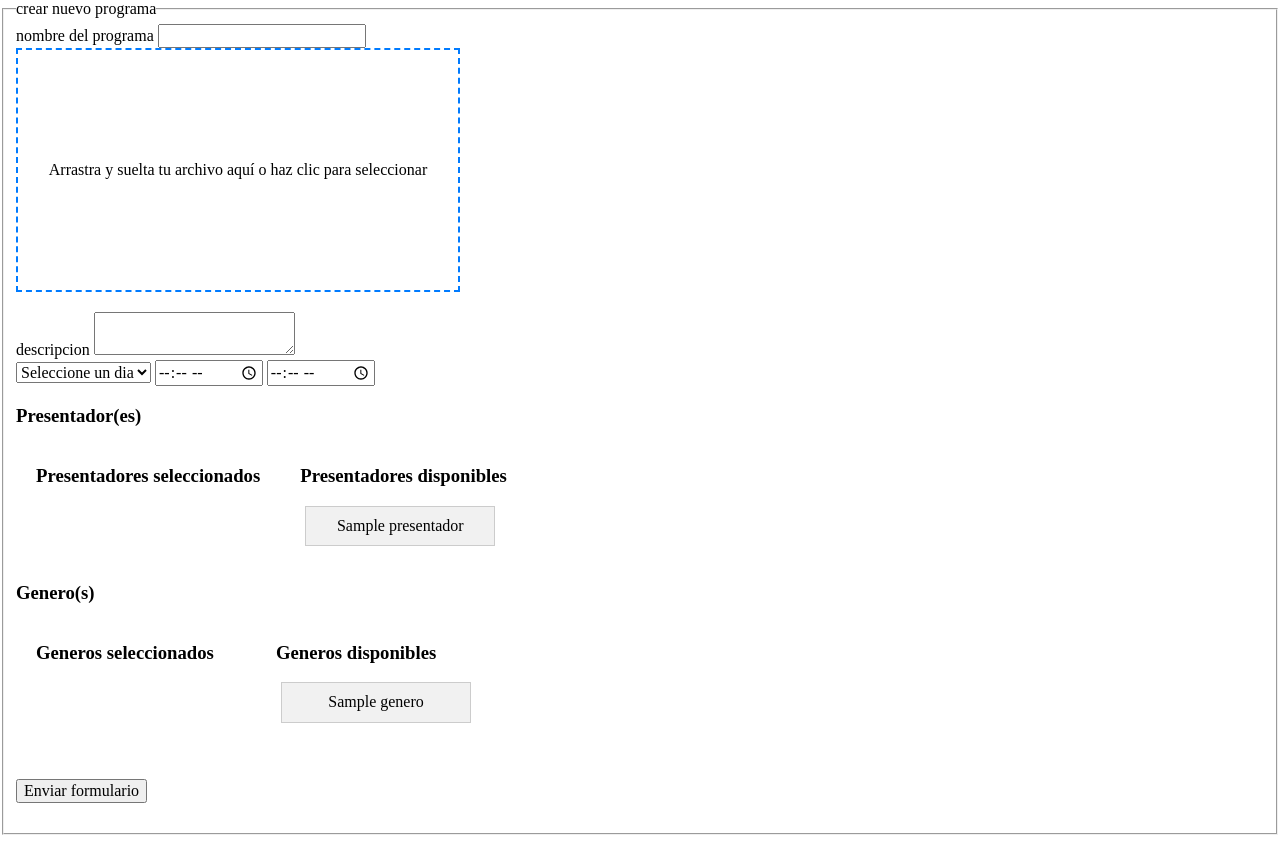
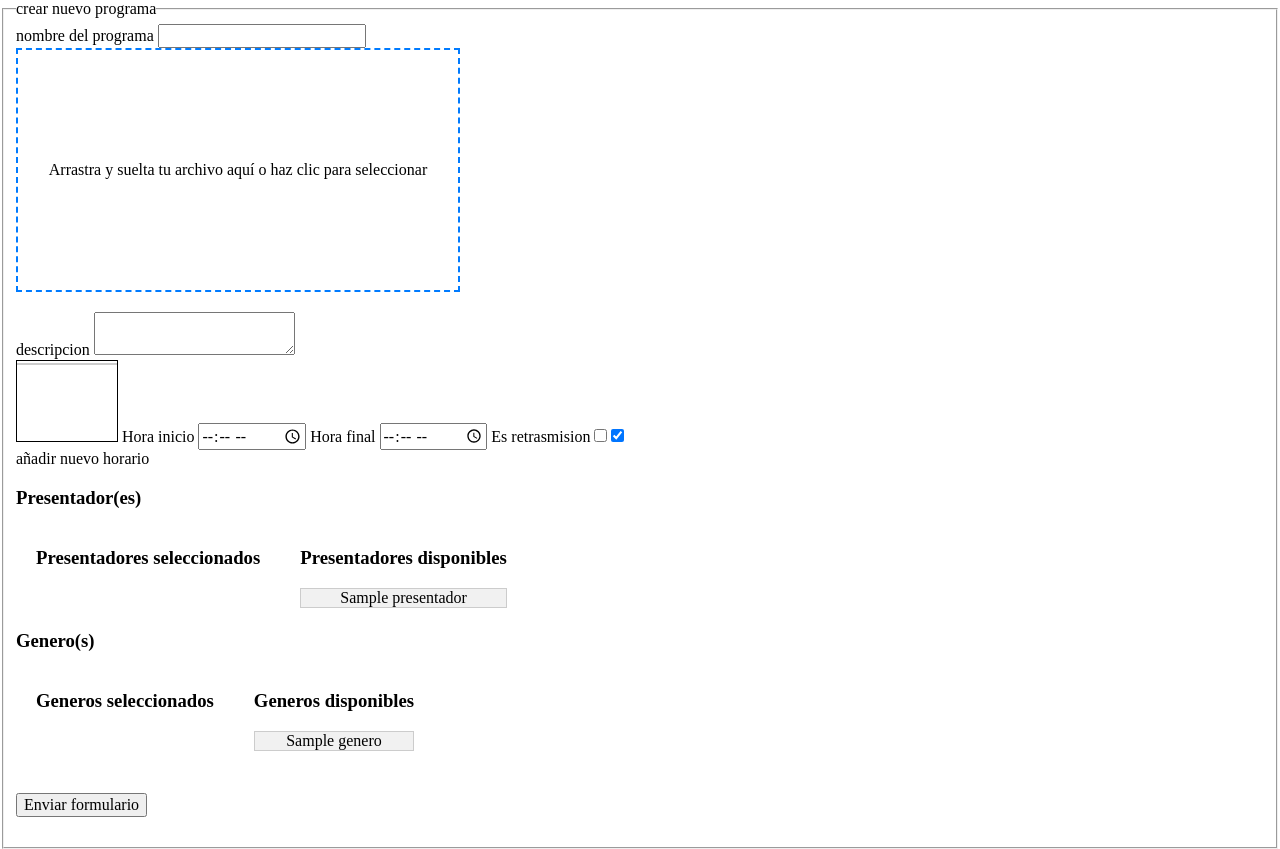
Before and after one commit to Andrew869/RadioUAA, a PHP site: page /create_programa.php in a window 1280 px wide. Run offline with PHP 8.4, Linux system fonts and the light colour scheme; tables that the repository leaves empty or names only in its code hold one stand-in row (values such as "Sample post").

Commit message:
Seleccion de multiples horarios para programa en formulario

```diff
--- a/admin_panel.php
+++ b/admin_panel.php
@@ -9,7 +9,7 @@
 
     include "db_connect.php";
 
-    $db_token = SQL::Select(SQL::USER, "id_user", $_SESSION['id_user'], "session_token")->fetchColumn();
+    $db_token = SQL::Select(SQL::USER, "id_user", $_SESSION['id_user'], ["session_token"])->fetchColumn();
 
     if($_SESSION['session_token'] !== $db_token){
         setcookie("session_token", "", time() - 3600);
@@ -167,7 +167,7 @@
                 $this->current_index = 0;
                 // $this->stmt = SQL::Select($table_name, SQL::ALL, SQL::ALL, "id_user", "username", "email", "password_hash", "nombre_completo", "rol", "cuenta_activa", "fecha_creacion", "ultimo_acceso");
                 $this->field_names = SQL::GetFields($table_name);
-                $this->stmt = SQL::Select($table_name, SQL::ALL, SQL::ALL);
+                $this->stmt = SQL::Select($table_name);
                 $this->stmt->setFetchMode(PDO::FETCH_ASSOC); // set the resulting array to associative
                 parent::__construct(new RecursiveArrayIterator($this->stmt->fetchAll()), self::LEAVES_ONLY);
                 echo "<table>";
--- a/create_programa.php
+++ b/create_programa.php
@@ -1,6 +1,7 @@
 <?php
     include "db_connect.php";
-    // SQL::Delete(SQL::PROGRAMA, 4);
+    // SQL::Delete(SQL::PROGRAMA, 6);
+
     if ($_SERVER["REQUEST_METHOD"] == "POST"){
 
         if(isset($_FILES)){
@@ -26,6 +27,11 @@
         }
 
         $id_programa = SQL::Create(SQL::PROGRAMA, [$_POST['nombre_programa'], $target_file, $_POST['descripcion']]);
+        foreach ($_POST['horarios'] as $value) {
+            foreach (explode(',', $value['dias']) as $dia) {
+                SQL::Create(SQL::HORARIO, [$id_programa, $dia, $value['hora_inicio'], $value['hora_fin'], $value['es_retransmision']]);
+            }
+        }
         foreach (explode(',', $_POST['presentadores']) as $value) {
             SQL::Create(SQL::PROGRAMA_PRESENTADOR, [$id_programa, $value]);
         }
@@ -50,28 +56,36 @@
                 <label for="nombre_programa">nombre del programa</label>
                 <input type="text" name="nombre_programa" id="nombre_programa">
             </div>
-            <div class="drop-zone" id="drop-zone">
+            <div class="drop-zone" id="drop-zone" for="fileInput">
                 Arrastra y suelta tu archivo aquí o haz clic para seleccionar
             </div>
-            <input type="file" name="fileToUpload" id="fileInput" accept="image/*" style="display:none;" required>
+            <input type="file" name="fileToUpload" id="fileInput" accept="image/*" style="display:none;">
             <div>
                 <label for="descripcion">descripcion</label>
                 <textarea name="descripcion" id="descripcion"></textarea>
             </div>
-            <div>
-                <select id="rec_rol" name="dia_semana" id="dia_semana">
-                    <option id="rec_rol0" value="">Seleccione un dia</option>
-                    <option id="rec_rol1" value="Admin">Lunes</option>
-                    <option id="rec_rol2" value="Editor">Martes</option>
-                    <option id="rec_rol3" value="Moderador">Miercoles</option>
-                    <option id="rec_rol3" value="Moderador">Jueves</option>
-                    <option id="rec_rol3" value="Moderador">Viernes</option>
-                    <option id="rec_rol3" value="Moderador">Sabado</option>
-                    <option id="rec_rol3" value="Moderador">Domingo</option>
-                </select>
-                <input type="time" name="" id="">
-                <input type="time" name="" id="">
+            <div id="times_container">
+                <div class="times">
+                    <div class="days_container">
+                        <ul class="days_list" class="0">
+                            <?php
+                                foreach (SQL::GetEnumValues(SQL::HORARIO, "dia_semana") as $dia) {
+                                    echo '<li dia_semana="' . $dia . '">' . $dia . '</li>';
+                                }
+                            ?>
+                        </ul>
+                        <input type="hidden" name="horarios[0][dias]" class="diasSelectedInput" field_name="dias">
+                    </div>
+                    <label for="">Hora inicio</label>
+                    <input type="time" name="horarios[0][hora_inicio]" field_name="hora_inicio">
+                    <label for="">Hora final</label>
+                    <input type="time" name="horarios[0][hora_fin]" field_name="hora_fin">
+                    <label for="">Es retrasmision</label>
+                    <input type="checkbox" name="horarios[0][es_retransmision]" field_name="es_retransmision" value="1" class="chk">
+                    <input type="checkbox" name="horarios[0][es_retransmision]" field_name="es_retransmision" value="0" class="chk" checked>
+                </div>
             </div>
+            <a id="button_addNew">añadir nuevo horario</a>
             <h3>Presentador(es)</h3>
             <div class="container">
                 <div>
@@ -84,7 +98,7 @@
                     <h3>Presentadores disponibles</h3>
                     <ul id="presentadoresAvailable" class="presentadores">
                         <?php
-                            $presentadores = SQL::Select(SQL::PRESENTADOR, SQL::ALL, SQL::ALL, "id_presentador", "nombre_presentador")->fetchAll(PDO::FETCH_ASSOC);
+                            $presentadores = SQL::Select(SQL::PRESENTADOR, SQL::ALL, SQL::ALL, ["id_presentador", "nombre_presentador"])->fetchAll(PDO::FETCH_ASSOC);
                             foreach ($presentadores as $presentador) {
                                 echo '<li id_presentador="' . $presentador["id_presentador"] . '">' . $presentador["nombre_presentador"] . '</li>';
                             }
@@ -106,7 +120,7 @@
                     <h3>Generos disponibles</h3>
                     <ul id="generosAvailable" class="generos">
                         <?php
-                            $generos = SQL::Select(SQL::GENERO, SQL::ALL, SQL::ALL, "id_genero", "nombre_genero")->fetchAll(PDO::FETCH_ASSOC);
+                            $generos = SQL::Select(SQL::GENERO, SQL::ALL, SQL::ALL, ["id_genero", "nombre_genero"])->fetchAll(PDO::FETCH_ASSOC);
                             foreach ($generos as $genero) {
                                 echo '<li id_genero="' . $genero["id_genero"] . '">' . $genero["nombre_genero"] . '</li>';
                             }
--- a/css/styleForm.css
+++ b/css/styleForm.css
@@ -28,20 +28,33 @@
 ul {
     list-style-type: none;
     padding: 0;
-    width: 200px;
+    margin: 0;
+    /* width: 200px; */
 }
 li {
-    margin: 5px;
-    padding: 10px;
+    margin: 2px 0;
+    /* padding: 10px; */
     background-color: #f1f1f1;
     cursor: pointer;
     text-align: center;
     border: 1px solid #ccc;
 }
-.selected {
-    background-color: #d4edda;
-    border-color: #28a745;
-}
 button {
     margin: 20px 0;
 }
+.selected {
+    background-color: lightblue;
+    color: white;
+}
+
+.days_container {
+    width: 100px;
+    height: 80px;
+    border: 1px solid black;
+    overflow: auto;
+    display: inline-block;
+}
+
+#button_addNew{
+    cursor: pointer;
+}
--- a/db_connect.php
+++ b/db_connect.php
@@ -10,6 +10,9 @@
 
         const NULL = "null";
         const ALL = "*";
+        const NONE = "";
+        const ASCENDANT = "ASC";
+        const DESCENDANT = "DESC";
 
         const SELECT = "0";
         const CREATE = "1";
@@ -56,7 +59,7 @@
             return $field_names;
         }
 
-        public static function Select($table_name, $primary_key_name, $primary_key, ...$fields){
+        public static function Select($table_name, $key_name = self::ALL, $key = self::ALL, $fields = [], $order_by = self::NONE, $order_type = self::ASCENDANT){
             $length = count($fields);
             $tmp = ($length > 0 ? ' ' : " * ");
             for ($i = 0; $i < $length; $i++) {
@@ -66,8 +69,9 @@
                     $tmp .= $fields[$i] . ' ';
             }
             // $id = "id_" . $table_name;
-            $where = ($primary_key === self::ALL) ? "" : " WHERE $primary_key_name = '$primary_key'";
-            $sql = 'SELECT' . $tmp . 'FROM ' . $table_name . $where;
+            $where = ($key_name === self::ALL) ? "" : " WHERE $key_name = '$key'";
+            $order = ($order_by === self::NONE) ? "" : " ORDER BY $order_by $order_type";
+            $sql = 'SELECT' . $tmp . 'FROM ' . $table_name . $where . $order;
             // echo $sql . "<br>";
             self::$stmt = self::$conn->prepare($sql);
             self::$stmt->execute();
@@ -147,19 +151,36 @@
             return (int)self::$stmt->fetchColumn();
         }
 
+        public static function GetEnumValues($table_name, $id_name) : array{
+            $sql = "SELECT COLUMN_TYPE FROM INFORMATION_SCHEMA.COLUMNS WHERE TABLE_NAME = '$table_name' AND COLUMN_NAME = '$id_name' AND TABLE_SCHEMA = 'radio_db'";
+            self::$stmt = self::$conn->query($sql);
+            $result = self::$stmt->fetch(PDO::FETCH_ASSOC);
+
+            // Extraer los valores del ENUM
+            $enumList = str_replace("enum('", "", $result['COLUMN_TYPE']);
+            $enumList = str_replace("')", "", $enumList);
+            $enumValues = explode("','", $enumList);
+
+            return $enumValues;
+        }
+
         public static function Delete($table_name, $primary_key){
             // $id = "id_" . $table_name;
             if($table_name === self::PROGRAMA){
+                self::Delete(self::HORARIO, $primary_key);
                 self::Delete(self::PROGRAMA_PRESENTADOR, $primary_key);
                 self::Delete(self::PROGRAMA_GENERO, $primary_key);
+                // Borrar imagen
+                $image_path = self::Select(self::PROGRAMA, self::GetPrimaryKeyName(self::PROGRAMA), $primary_key, ["url_imagen"])->fetchColumn();
+                if(file_exists($image_path)) unlink($image_path);
             }
-            $id_name = self::GetPrimaryKeyName($table_name);
+            $id_name = self::GetPrimaryKeyName(($table_name === self::HORARIO ? SQL::PROGRAMA : $table_name));
             $sql = "DELETE FROM $table_name WHERE $id_name = '$primary_key'";
             echo $sql . "<br>";
             self::$stmt = self::$conn->prepare($sql);
             self::$conn->exec($sql);
 
-            if(self::PROGRAMA_PRESENTADOR)
+            // if(self::PROGRAMA_PRESENTADOR)
             $next_id = self::GetCurrentIdIndex($table_name, $id_name) + 1;
             $sql = "ALTER TABLE $table_name AUTO_INCREMENT = $next_id";
             $stmt = self::$conn->exec($sql);
```
Also changed, not shown: contenidos.php (+5 -5 lines), js/formManager.js (+101 -8 lines).
